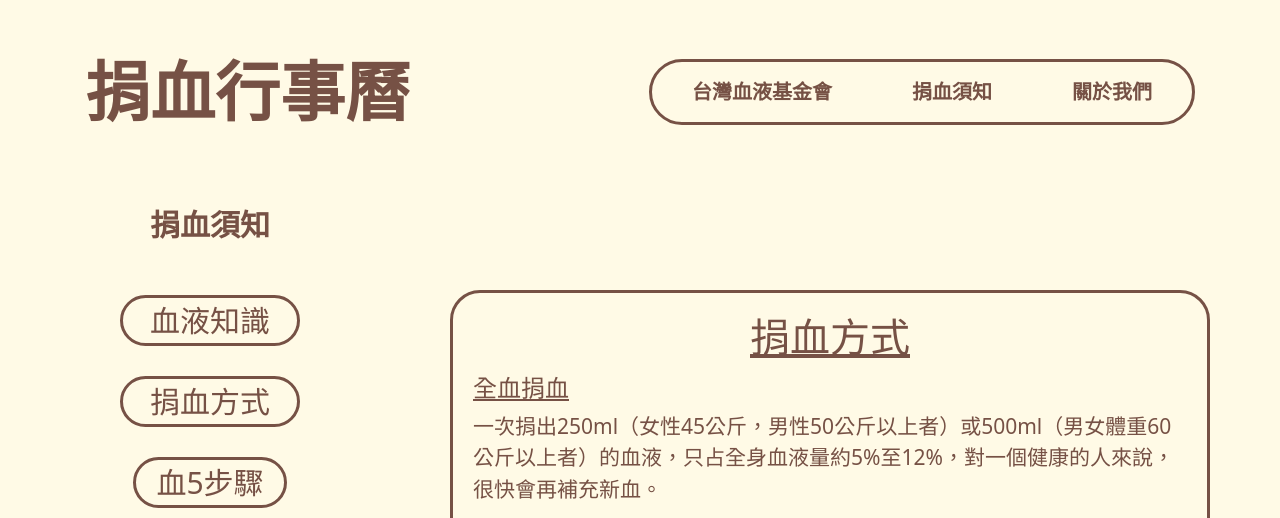
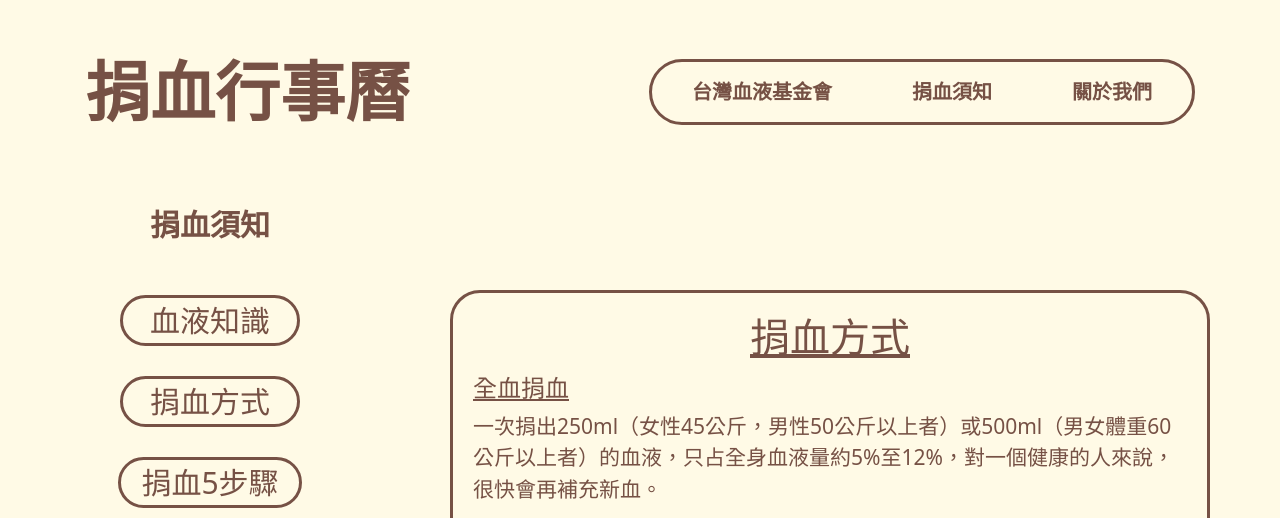
Before and after one commit to zixuan432/bloodhome, a plain HTML site: page description.html in a window 1280 px wide. Shown: the top 518 px of the page. Drawn offline with Linux system fonts and the light colour scheme.

Commit message:
Update description.html

```diff
--- a/description.html
+++ b/description.html
@@ -81,7 +81,7 @@
 									<a href="./description.html">捐血方式</a>
 								</div>
 								<div class="step">
-									<a href="./step.html">血5步驟</a>
+									<a href="./step.html">捐血5步驟</a>
 								</div>
 								<div class="more">
 									了解更多
```
